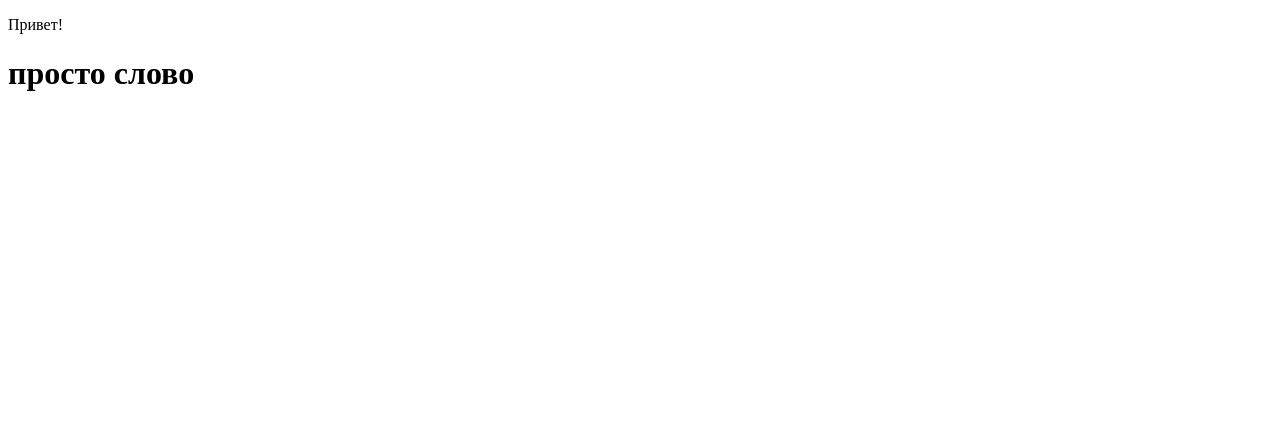
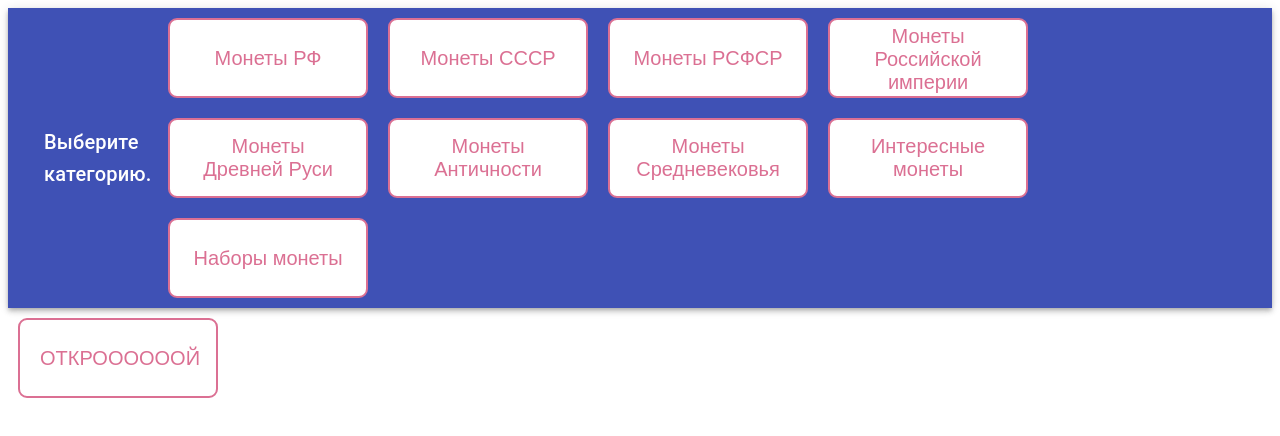
Before and after one commit to alyxmamathemm/bank-notes, a Next.js app: page /CoinsOfRussia in a window 1280 px wide. Shown: the top 436 px of the page. Built offline with nearby package versions, Linux system fonts and the light colour scheme.

Commit message:
Начал делать шаблок

```diff
--- a/package.json
+++ b/package.json
@@ -8,6 +8,8 @@
     "start": "next start"
   },
   "dependencies": {
+    "@material-ui/core": "^4.9.14",
+    "@material-ui/icons": "^4.9.1",
     "next": "9.3.6",
     "react": "16.13.1",
     "react-dom": "16.13.1",
--- a/pages/CoinsOfRussia.js
+++ b/pages/CoinsOfRussia.js
@@ -1,8 +1,89 @@
-export default function CoinsOfRussia() {
+import React from "react";
+import {
+  Button,
+  Menu,
+  MenuItem,
+  AppBar,
+  Toolbar,
+  Typography,
+  IconButton,
+} from "@material-ui/core";
+import styled from "styled-components";
+
+import MenuIcon from "@material-ui/icons/Menu";
+
+export default function SimpleMenu() {
+  const [anchorEl, setAnchorEl] = React.useState(null);
+
+  const handleClick = (event) => {
+    setAnchorEl(event.currentTarget);
+  };
+
+  const handleClose = () => {
+    setAnchorEl(null);
+  };
+
+  const Button = styled.button`
+    color: ${(props) => (props.primary ? "white" : "palevioletred")};
+    background: ${(props) => (props.primary ? "palevioletred" : "white")};
+
+    font-size: 20px;
+    margin: 10px;
+    padding: 5px 20px;
+    border: 2px solid palevioletred;
+    border-radius: 9px;
+    width: 200px;
+    height: 80px;
+    display: table-cell;
+    vertical-align: middle;
+
+    align-items: stretch;
+  `;
+
   return (
     <div>
-      <p>Привет!</p>
-      <h1> просто слово </h1>
+      <AppBar position="static">
+        <Toolbar>
+          <IconButton
+            edge="start"
+            color="inherit"
+            aria-label="menu"
+          ></IconButton>
+          <Typography variant="h6">Выберите категорию. </Typography>
+
+          <div>
+            <Button color="inherit">Монеты РФ</Button>
+            <Button color="inherit">Монеты СССР</Button>
+            <Button color="inherit">Монеты РСФСР</Button>
+            <Button color="inherit">Монеты Российской империи</Button>
+            <Button color="inherit">Монеты Древней Руси</Button>
+            <Button color="inherit">Монеты Античности</Button>
+            <Button color="inherit">Монеты Средневековья </Button>
+            <Button color="inherit">Интересные монеты</Button>
+            <Button color="inherit">Наборы монеты</Button>
+          </div>
+        </Toolbar>
+      </AppBar>
+      <Button
+        aria-controls="simple-menu"
+        aria-haspopup="true"
+        variant="contained"
+        color="primary"
+        onClick={handleClick}
+      >
+        ОТКРООООООЙ
+      </Button>
+      <Menu
+        id="simple-menu"
+        anchorEl={anchorEl}
+        keepMounted
+        open={Boolean(anchorEl)}
+        onClose={handleClose}
+      >
+        <MenuItem onClick={handleClose}>Раз</MenuItem>
+        <MenuItem onClick={handleClose}>Два</MenuItem>
+        <MenuItem onClick={handleClose}>Три</MenuItem>
+      </Menu>
     </div>
   );
 }
```
Also changed, not shown: pages/BanknotesOfRussia.js (+55 -62 lines), 1 other file (tests, documents, lock files or other folders).
